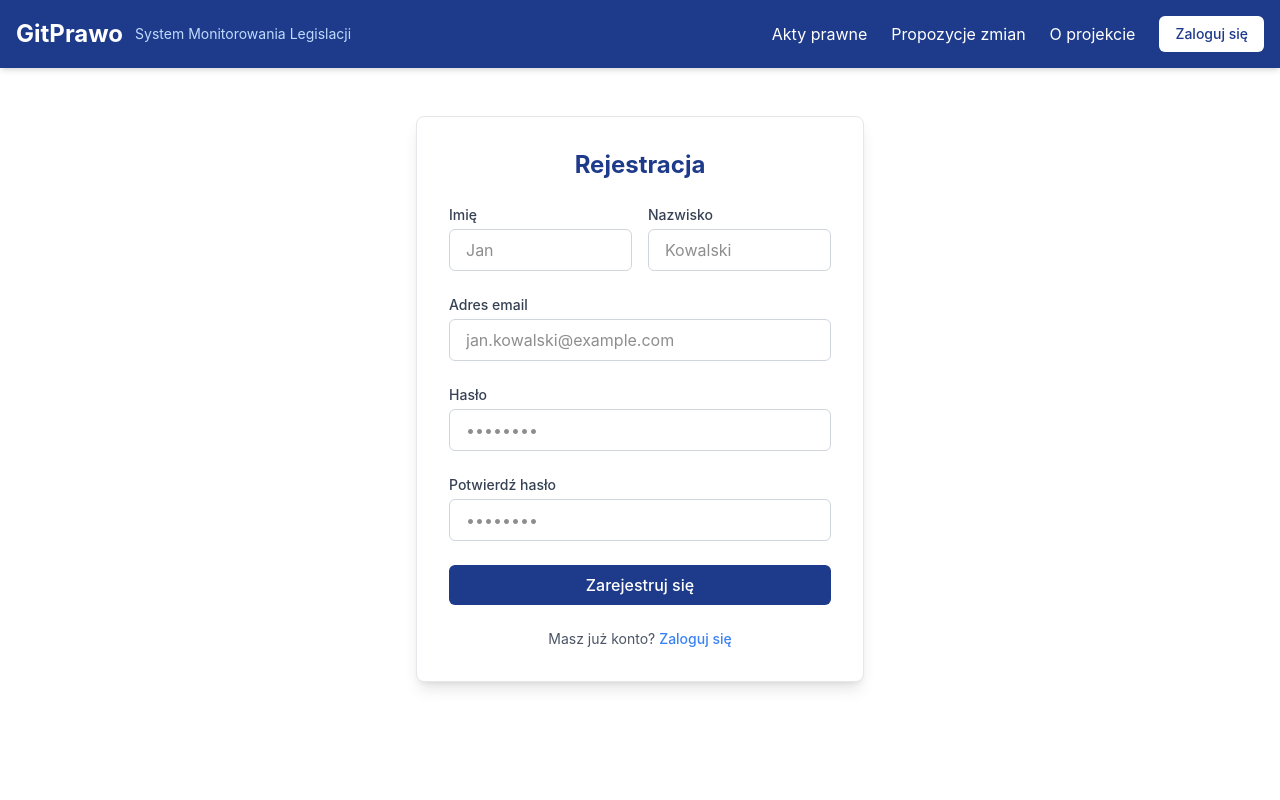
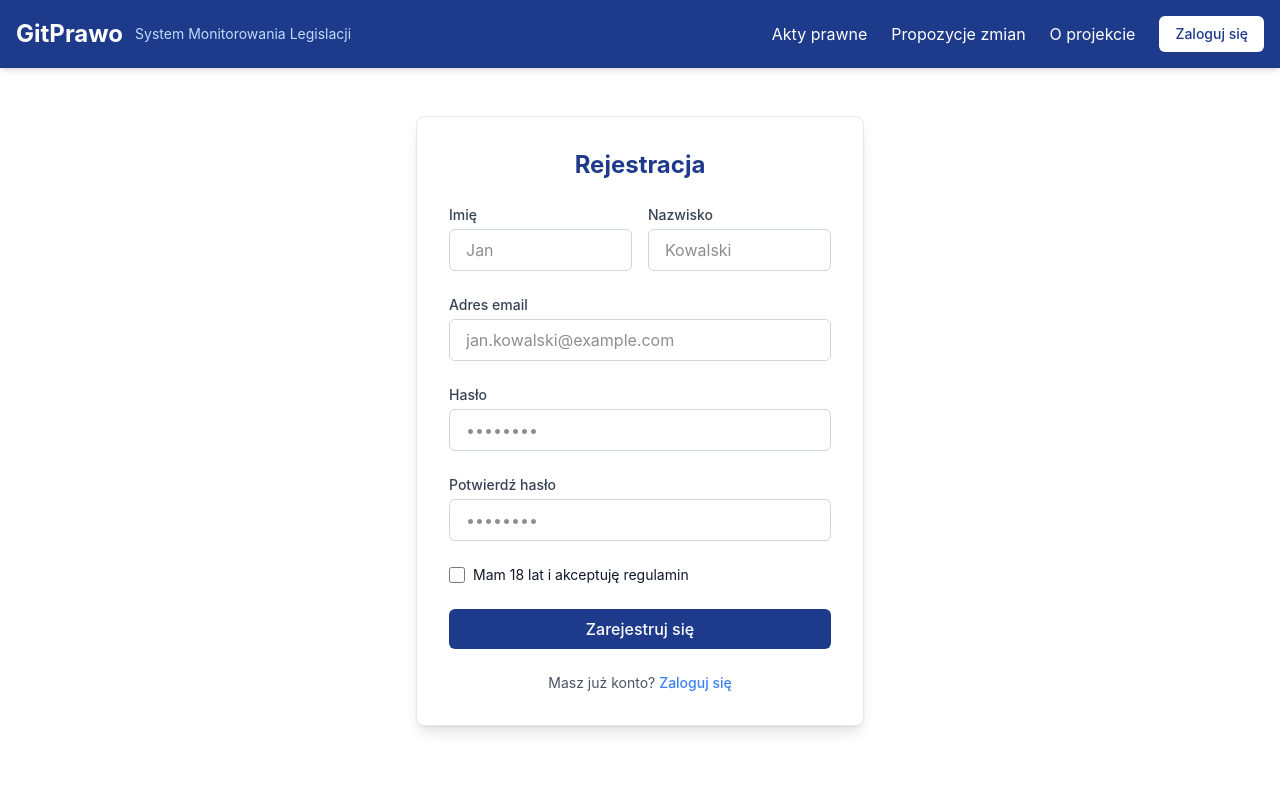
Before and after one commit to igorjakus/gitprawo, a Next.js app: page /register in a window 1280 px wide. Shown: the top 800 px of the page. Built offline with nearby package versions, Linux system fonts and the light colour scheme.

Commit message:
Add age verification at register

```diff
--- a/src/app/register/page.tsx
+++ b/src/app/register/page.tsx
@@ -11,6 +11,7 @@ export default function RegisterPage() {
   const [email, setEmail] = useState('');
   const [password, setPassword] = useState('');
   const [confirmPassword, setConfirmPassword] = useState('');
+  const [termsAccepted, setTermsAccepted] = useState(false);
   const [error, setError] = useState('');
   const [loading, setLoading] = useState(false);
 
@@ -20,6 +21,11 @@ export default function RegisterPage() {
 
     if (password !== confirmPassword) {
       setError('Hasła nie są identyczne');
+      return;
+    }
+
+    if (!termsAccepted) {
+      setError('Musisz zaakceptować regulamin i potwierdzić wiek');
       return;
     }
 
@@ -138,6 +144,20 @@ export default function RegisterPage() {
             />
           </div>
 
+          <div className="flex items-center">
+            <input
+              id="terms"
+              name="terms"
+              type="checkbox"
+              checked={termsAccepted}
+              onChange={(e) => setTermsAccepted(e.target.checked)}
+              className="h-4 w-4 text-[#1e3a8a] focus:ring-[#3b82f6] border-gray-300 rounded"
+            />
+            <label htmlFor="terms" className="ml-2 block text-sm text-gray-900">
+              Mam 18 lat i akceptuję regulamin
+            </label>
+          </div>
+
           <button
             type="submit"
             disabled={loading}
```
